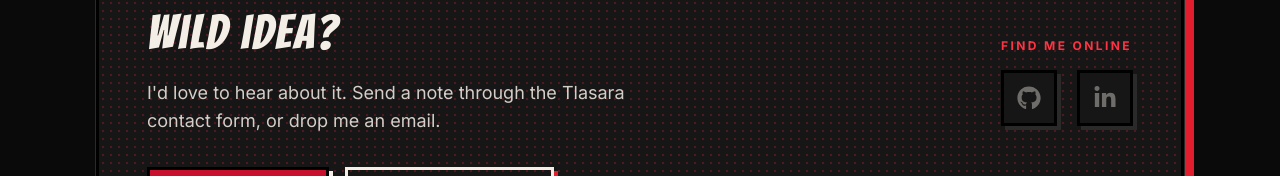
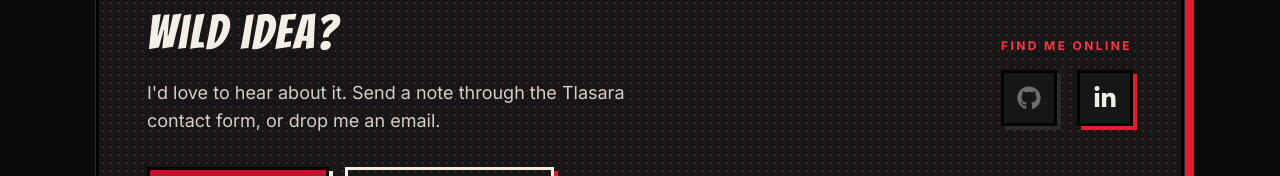
Before and after one commit to TlasaraDevs/codecat, a React (Vite) app: page / in a window 1280 px wide. Shown: the part 5848-6024 px from the top of the page. Built offline with nearby package versions, Linux system fonts and the light colour scheme.

Commit message:
codecat: add LinkedIn profile link

```diff
--- a/src/data/developers.js
+++ b/src/data/developers.js
@@ -35,7 +35,7 @@ export const developers = [
     email: "info@tlasara.dev",
     links: {
       github: "",
-      linkedin: "",
+      linkedin: "https://www.linkedin.com/in/wanjiru-mbuthia-326091233/",
     },
     organization: {
       name: "Tlasara",
```
